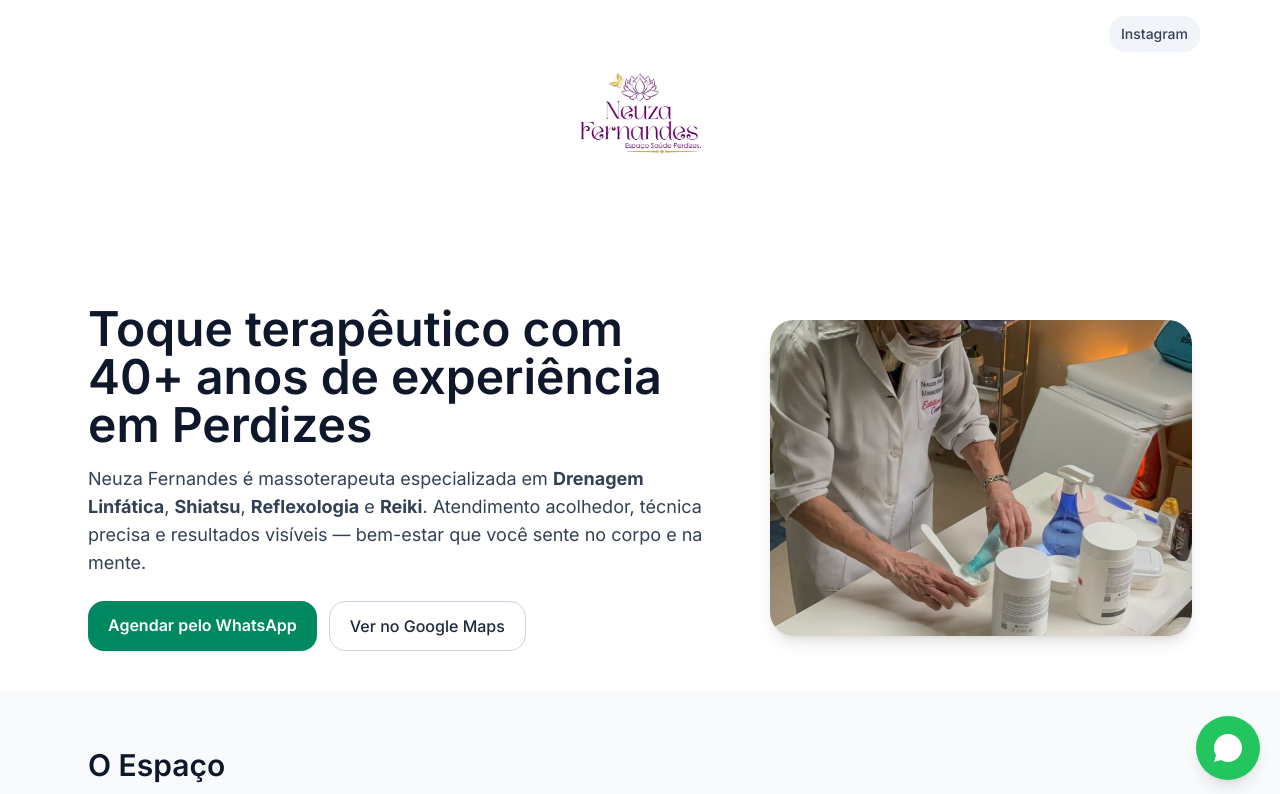
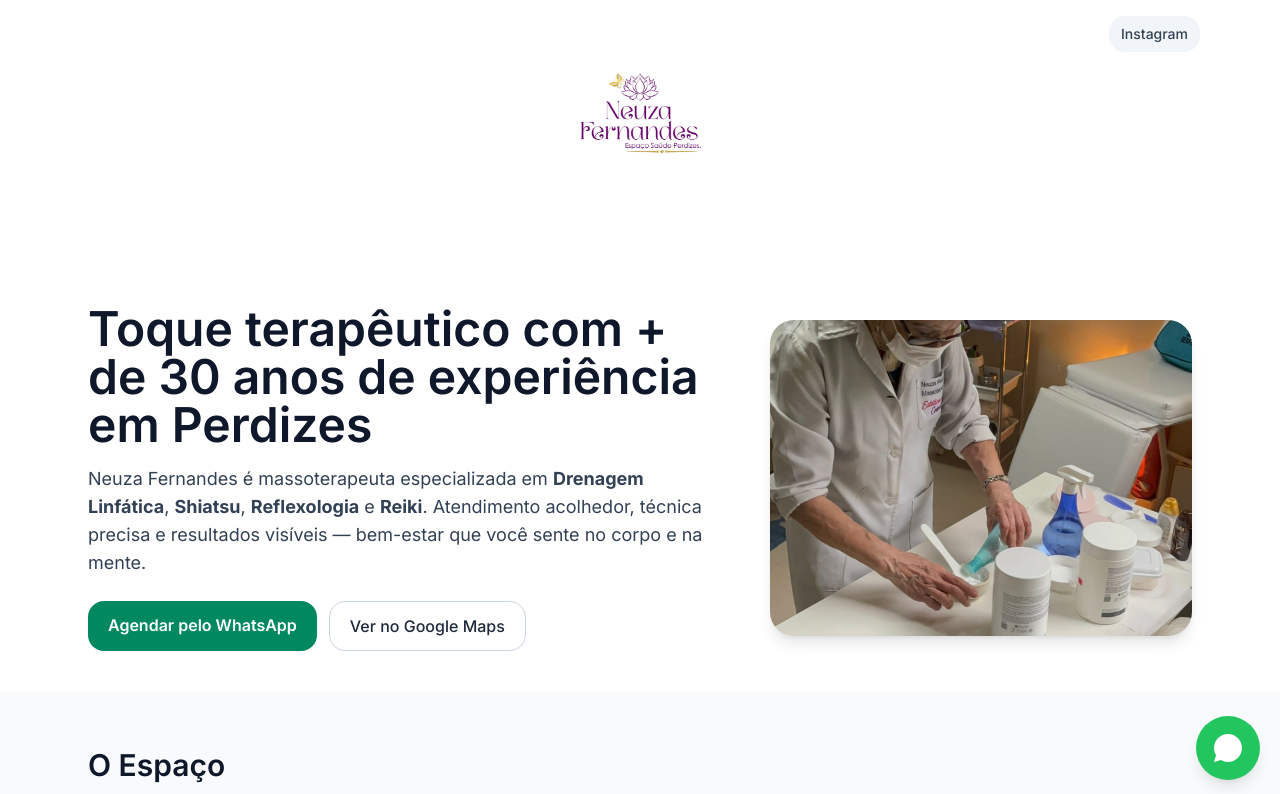
Before and after one commit to moreiraflavi-blip/espaco-saude-neuza, a Next.js app: page / in a window 1280 px wide. Shown: the top 794 px of the page. Built offline with nearby package versions, Linux system fonts and the light colour scheme.

Commit message:
feat: integra GA4 ao layout

```diff
--- a/app/page.tsx
+++ b/app/page.tsx
@@ -60,7 +60,7 @@ export default function Page() {
         <div className="grid grid-cols-1 md:grid-cols-[1.2fr_0.8fr] gap-8 md:gap-12 items-center">
           <motion.div initial="hidden" whileInView="visible" viewport={{ once: true, amount: 0.2 }} variants={fadeUp} transition={{ duration: 0.6 }}>
             <h1 className="text-3xl sm:text-4xl md:text-5xl font-semibold leading-tight text-slate-900">
-              Toque terapêutico com 40+ anos de experiência em Perdizes
+              Toque terapêutico com + de 30 anos de experiência em Perdizes
             </h1>
             <p className="mt-4 text-lg text-slate-700">
               Neuza Fernandes é massoterapeuta especializada em <strong>Drenagem Linfática</strong>, <strong>Shiatsu</strong>, <strong>Reflexologia</strong> e <strong>Reiki</strong>.
```
